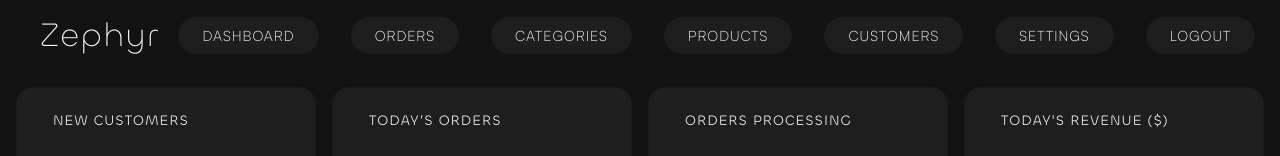
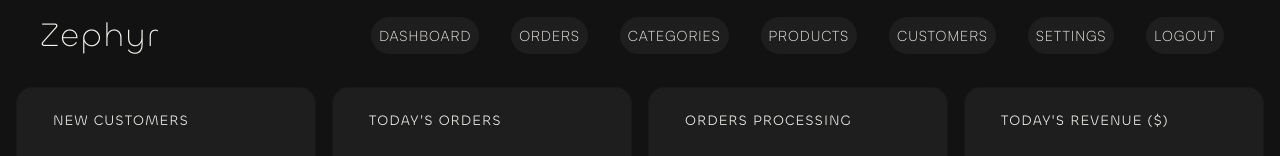
Before and after one commit to vickkie/Zephyr, a React (Vite) app: page /admin in a window 1280 px wide. Shown: the top 156 px of the page. Built offline with nearby package versions, Linux system fonts and the light colour scheme; no server answers; sample sign-in values are in the browser's storage.

Commit message:
announcement admin

```diff
--- a/src/pages/admin/AdminLayout.jsx
+++ b/src/pages/admin/AdminLayout.jsx
@@ -77,8 +77,7 @@ const AdminHeader = () => {
               <NavLink
                 to="dashboard"
                 id="login"
-                className="btn d-flex align-items-center nav-link font-color bg-color px-4 py-2 mx-2 text-uppercase"
-                style={{ fontSize: 0.88 + "rem" }}
+                className="btn d-flex align-items-center nav-link font-color bg-color px-2 py-2 mx-2 text-uppercase"
               >
                 Dashboard
               </NavLink>
@@ -87,8 +86,7 @@ const AdminHeader = () => {
               <NavLink
                 to="orders"
                 id="login"
-                className="btn d-flex align-items-center nav-link font-color bg-color px-4 py-2 mx-2 text-uppercase"
-                style={{ fontSize: 0.88 + "rem" }}
+                className="btn d-flex align-items-center nav-link font-color bg-color px-2 py-2 mx-2 text-uppercase"
               >
                 Orders
               </NavLink>
@@ -97,8 +95,7 @@ const AdminHeader = () => {
               <NavLink
                 to="categories"
                 id="login"
-                className="btn d-flex align-items-center nav-link font-color bg-color px-4 py-2 mx-2 text-uppercase"
-                style={{ fontSize: 0.88 + "rem" }}
+                className="btn d-flex align-items-center nav-link font-color bg-color px-2  py-2 mx-2 text-uppercase"
               >
                 Categories
               </NavLink>
@@ -107,8 +104,7 @@ const AdminHeader = () => {
               <NavLink
                 to="products"
                 id="products"
-                className="btn d-flex align-items-center nav-link font-color bg-color px-4 py-2 mx-2 text-uppercase"
-                style={{ fontSize: 0.88 + "rem" }}
+                className="btn d-flex align-items-center nav-link font-color bg-color px-2 py-2 mx-2 text-uppercase"
               >
                 Products
               </NavLink>
@@ -117,8 +113,7 @@ const AdminHeader = () => {
               <NavLink
                 to="customers"
                 id="customers"
-                className="btn d-flex align-items-center nav-link font-color bg-color px-4 py-2 mx-2 text-uppercase"
-                style={{ fontSize: 0.88 + "rem" }}
+                className="btn d-flex align-items-center nav-link font-color bg-color  py-2 mx-2 text-uppercase"
               >
                 Customers
               </NavLink>
@@ -127,7 +122,7 @@ const AdminHeader = () => {
               <NavLink
                 to="announcements"
                 id="announcements"
-                className="btn d-flex align-items-center nav-link font-color bg-color px-4 py-2 mx-2 text-uppercase"
+                className="btn d-flex align-items-center nav-link font-color bg-color px-2 py-2 mx-2 text-uppercase"
                 style={{ fontSize: 0.88 + "rem" }}
               >
                 Settings
@@ -137,8 +132,7 @@ const AdminHeader = () => {
               <NavLink
                 to="/logout"
                 id="login"
-                className="btn d-flex align-items-center nav-link font-color bg-color px-4 py-2 mx-2 text-uppercase"
-                style={{ fontSize: 0.88 + "rem" }}
+                className="btn d-flex align-items-center nav-link font-color bg-color px-2 py-2 mx-2 text-uppercase"
               >
                 Logout
                 {/* <i className="ai ai-sign-out-fill ms-2"></i> */}
```
